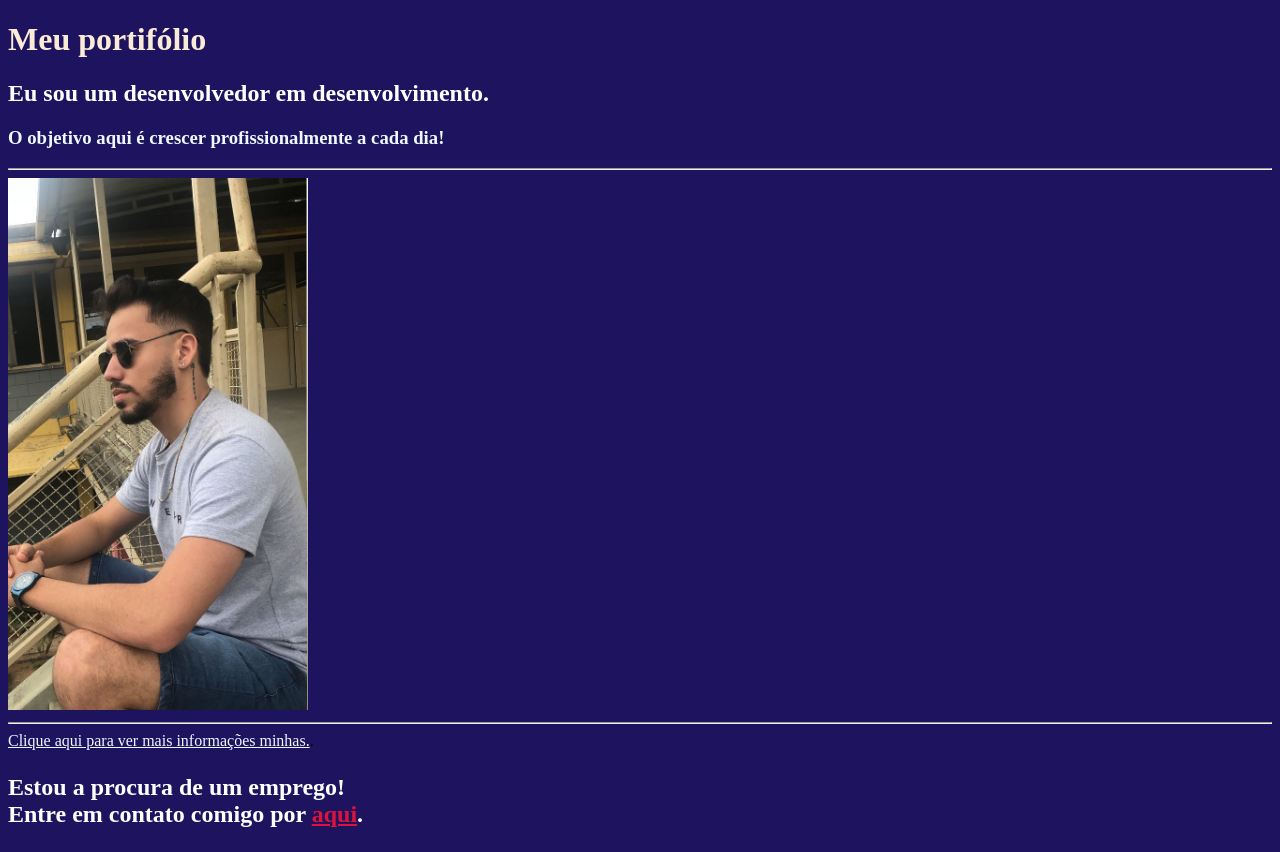
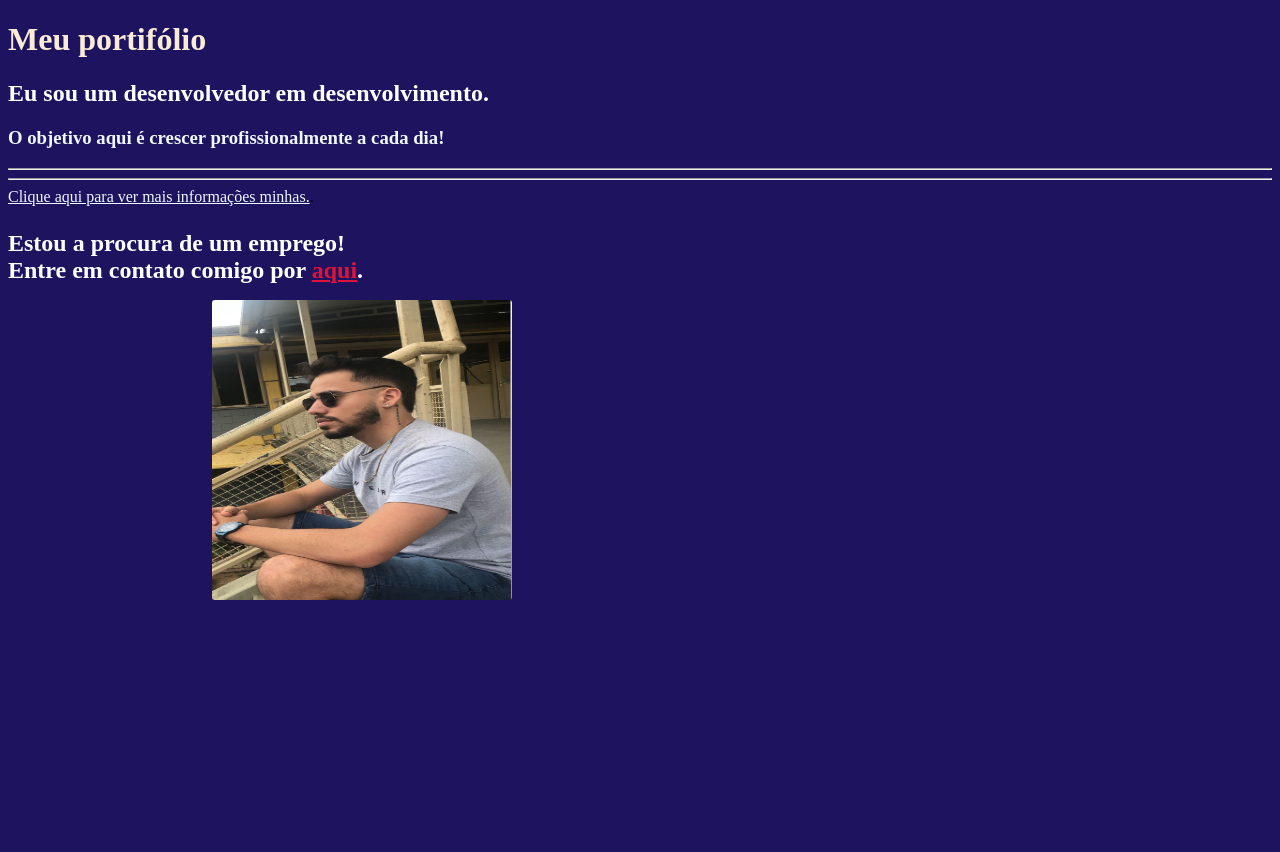
Before and after one commit to Gabrielalvesgts/PORTIF-LIO, a plain HTML site: page index.html in a window 1280 px wide. After the commit the page ends 800 px from the top, so only its background shows below. Drawn offline with Linux system fonts and the light colour scheme.

Commit message:
Modificação na foto minha no portfólio.

```diff
--- a/index.html
+++ b/index.html
@@ -9,12 +9,37 @@
 
 </head>
 <body>
+    <style>
+
+            .foto {
+        width: 300px;  /* Ajuste o tamanho da imagem */
+        height: 300px;
+        border-radius: 1%;  /* Deixa a imagem redonda */
+        position: absolute;
+        top: 300px;
+        right: 60%;
+        opacity: 0;  /* Começa invisível */
+        transition: opacity 2s ease-in-out;  /* Faz a transição suave */
+    }
+    <p style="margin-bottom: 20px;">Este é um parágrafo com espaço abaixo.</p>
+
+    </style>
+
+
+
     <h1>Meu portifólio</h1>
     <h2 style="color: rgb(255, 255, 255);">Eu sou um desenvolvedor em desenvolvimento. </h2>
-    <h3 style="color: aliceblue;">O objetivo aqui é crescer profissionalmente a cada dia!</h3> <hr>
+    <h3 style="color: aliceblue;">O objetivo aqui é crescer profissionalmente a cada dia!</h3>
+    <p></p>
+        <img src="perfil github.jpg" alt="Minha Foto" class="foto" id="minhaFoto">
+        <script>
+        window.onload = function() {
+            let foto = document.getElementById("minhaFoto");
+            foto.style.opacity = "1";  // Faz a imagem aparecer gradualmente
+        };
+    </script><hr>
 
-    <img width="300"
-    src="./perfil github.jpg" alt="Foto usando óculos">    <hr>
+   <hr>
 
     <a style="color: aliceblue;" href="./public/meus dados.html">Clique aqui para ver mais  informações minhas.</a>.
 
```
Also changed, not shown: public/contact.html (+1 -1 lines), perfil github.jpg (added).
